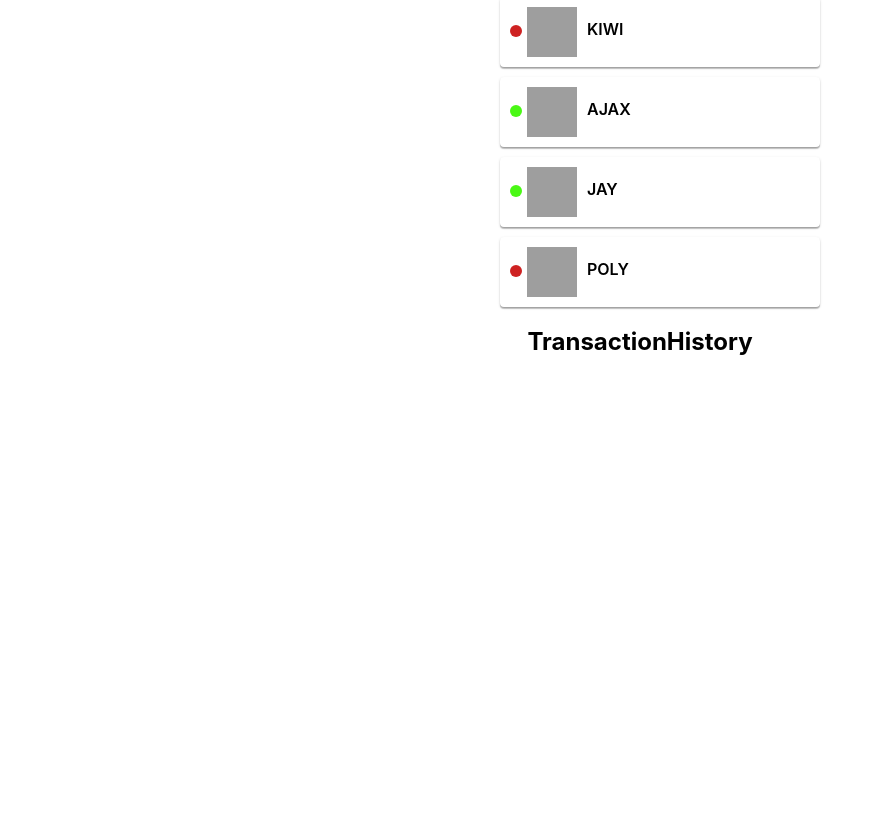
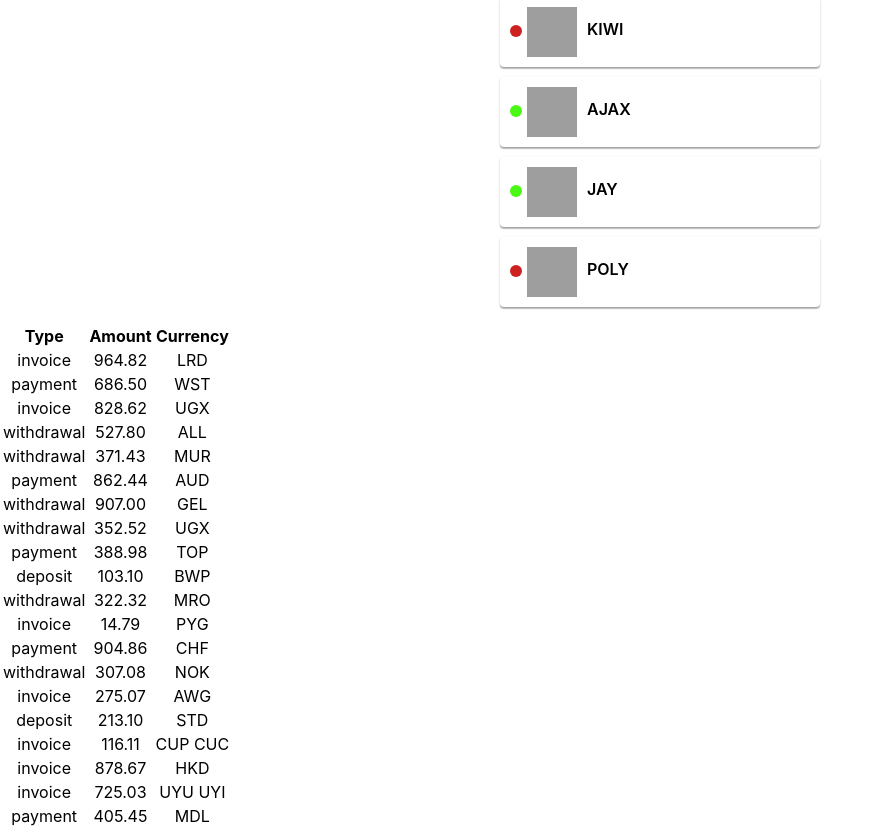
Before and after one commit to Tetiana-Lykhovei/goit-react-hw-01-components, a React (Create React App) app: page / in a window 1280 px wide. Shown: the part 763-1592 px from the top of the page, without its empty margins (0-881 px from the left). Before the commit the page ends 1139 px from the top, so only its background shows below. Built offline with nearby package versions, Linux system fonts and the light colour scheme; grey boxes are pictures that could not be loaded.

Commit message:
TransactionHistory added

```diff
--- a/src/App.js
+++ b/src/App.js
@@ -7,6 +7,7 @@
 import users from "./db/user.json";
 import statisticalData from "./db/statistical-data.json";
 import friends from "./db/friends.json";
+import transactions from "./db/transactions.json";
 
 console.log(statisticalData);
 
@@ -25,7 +26,7 @@
       />
       <Statistics title="Statistics" stats={statisticalData} />
       <FriendList people={friends} />
-      <TransactionHistory />
+      <TransactionHistory trans={transactions} />
     </div>
   );
 }
--- a/src/components/TransactionHistory/TransactionHistory.js
+++ b/src/components/TransactionHistory/TransactionHistory.js
@@ -1,10 +1,44 @@
 import React from "react";
-const TransactionHistory = () => {
+import s from "./TransactionHistory.module.css";
+import PropTypes from "prop-types";
+
+const TransactionHistory = ({ trans }) => {
   return (
     <>
-      <h2>TransactionHistory</h2>
+      <table className={s.transactionHistory}>
+        <thead>
+          <tr>
+            <th>Type</th>
+            <th>Amount</th>
+            <th>Currency</th>
+          </tr>
+        </thead>
+
+        <tbody className={s.tbody}>
+          {trans.map((el) => {
+            const { id, type, amount, currency } = el;
+            return (
+              <tr key={id}>
+                <td>{type}</td>
+                <td>{amount}</td>
+                <td>{currency}</td>
+              </tr>
+            );
+          })}
+        </tbody>
+      </table>
     </>
   );
 };
 
 export default TransactionHistory;
+
+TransactionHistory.propTypes = {
+  trans: PropTypes.arrayOf(
+    PropTypes.shape({
+      type: PropTypes.string.isRequired,
+      amount: PropTypes.string.isRequired,
+      currency: PropTypes.string.isRequired,
+    })
+  ),
+};
--- /dev/null
+++ b/src/db/transactions.json
@@ -0,0 +1,122 @@
+[
+  {
+    "id": "1e0700a2-5183-4291-85cc-2065a036a683",
+    "type": "invoice",
+    "amount": "964.82",
+    "currency": "LRD"
+  },
+  {
+    "id": "a30f821b-4d25-4ff0-abdd-e340b3f0dd2b",
+    "type": "payment",
+    "amount": "686.50",
+    "currency": "WST"
+  },
+  {
+    "id": "44dca67a-8e5a-4798-bf8e-b15efd4e1abd",
+    "type": "invoice",
+    "amount": "828.62",
+    "currency": "UGX"
+  },
+  {
+    "id": "ea8ed3dc-2b68-4a53-905a-53ecb0adef33",
+    "type": "withdrawal",
+    "amount": "527.80",
+    "currency": "ALL"
+  },
+  {
+    "id": "ea76146a-0b00-4b80-bc02-a8c822176712",
+    "type": "withdrawal",
+    "amount": "371.43",
+    "currency": "MUR"
+  },
+  {
+    "id": "63ca02f9-d637-46b5-9237-f3b24425e029",
+    "type": "payment",
+    "amount": "862.44",
+    "currency": "AUD"
+  },
+  {
+    "id": "ed0263e8-59a5-4bf1-87e0-2bb88e53dc34",
+    "type": "withdrawal",
+    "amount": "907.00",
+    "currency": "GEL"
+  },
+  {
+    "id": "6013bad0-750c-4691-8bc2-d8f2b43969c4",
+    "type": "withdrawal",
+    "amount": "352.52",
+    "currency": "UGX"
+  },
+  {
+    "id": "252c7be4-8b06-4fa7-8d42-61fb835b70d5",
+    "type": "payment",
+    "amount": "388.98",
+    "currency": "TOP"
+  },
+  {
+    "id": "4eaab41b-b967-40ac-82ed-85fc66f646f1",
+    "type": "deposit",
+    "amount": "103.10",
+    "currency": "BWP"
+  },
+  {
+    "id": "9648a350-8469-42d5-8bf3-18090de5fe67",
+    "type": "withdrawal",
+    "amount": "322.32",
+    "currency": "MRO"
+  },
+  {
+    "id": "9c5c25fb-1a95-4b2f-8d1f-4c4426d677cc",
+    "type": "invoice",
+    "amount": "14.79",
+    "currency": "PYG"
+  },
+  {
+    "id": "43ef232c-80e9-4d6f-b48a-b22405620de3",
+    "type": "payment",
+    "amount": "904.86",
+    "currency": "CHF"
+  },
+  {
+    "id": "5161682e-e620-4019-ab0a-24ceb10fbd20",
+    "type": "withdrawal",
+    "amount": "307.08",
+    "currency": "NOK"
+  },
+  {
+    "id": "7b119d71-42e6-4c42-a141-6818b07bb9ff",
+    "type": "invoice",
+    "amount": "275.07",
+    "currency": "AWG"
+  },
+  {
+    "id": "a4f65722-65c4-4c28-b1f4-b8ed988bb205",
+    "type": "deposit",
+    "amount": "213.10",
+    "currency": "STD"
+  },
+  {
+    "id": "c6e5784b-0ca3-48d6-86e5-b5128af5a523",
+    "type": "invoice",
+    "amount": "116.11",
+    "currency": "CUP CUC"
+  },
+  {
+    "id": "c9ebed6a-3a02-4b49-ac0d-0534b51f2bfd",
+    "type": "invoice",
+    "amount": "878.67",
+    "currency": "HKD"
+  },
+  {
+    "id": "a4a98b0e-b22c-438b-9f83-de2df52110c8",
+    "type": "invoice",
+    "amount": "725.03",
+    "currency": "UYU UYI"
+  },
+  {
+    "id": "b39bfa7a-0166-4c47-94d6-87d20590f746",
+    "type": "payment",
+    "amount": "405.45",
+    "currency": "MDL"
+  }
+]
```
